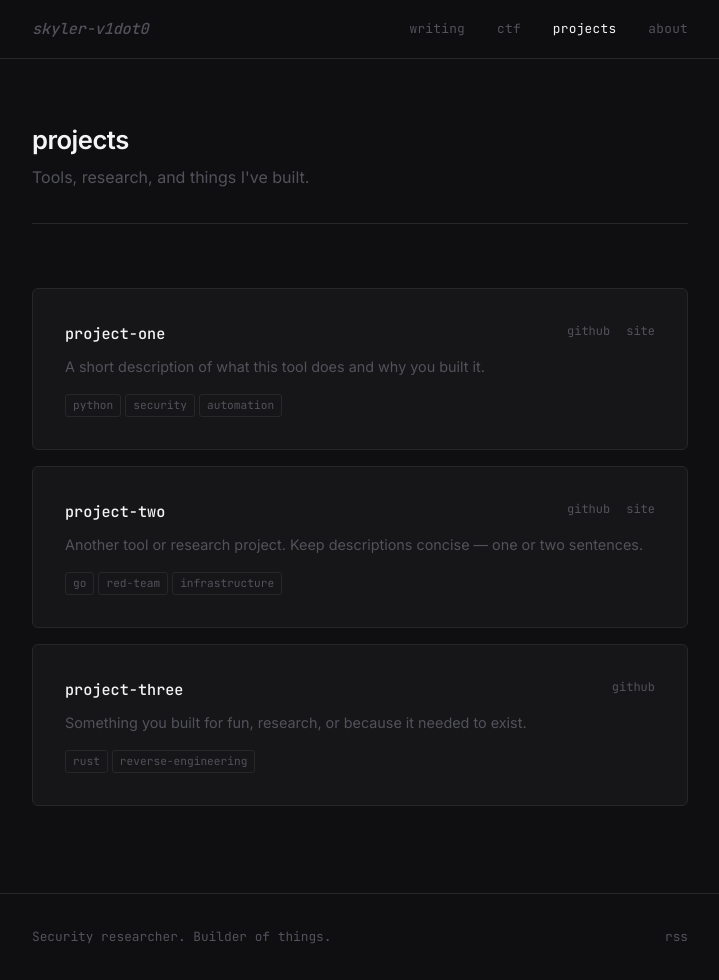
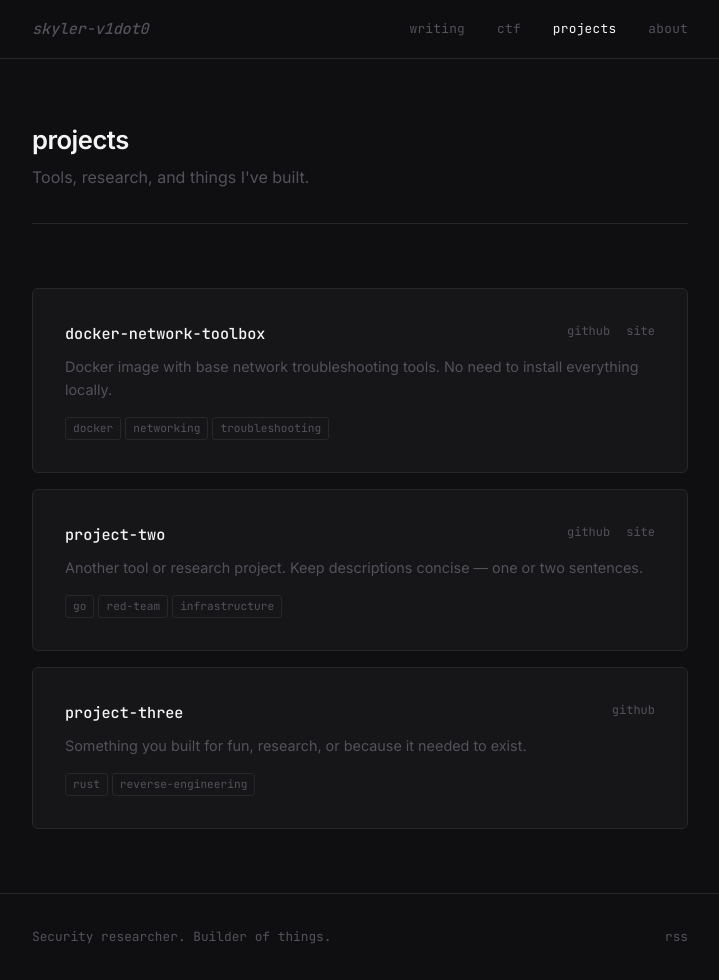
Before and after one commit to skyler-v1dot0/personal-site, a Jekyll site: the page built from projects.md, in a window 1280 px wide and 980 px high. Shown: the whole window, without its empty margins (280-999 px from the left). Built offline with Jekyll 4.4.1, drawn with Linux system fonts in a browser that asks for light colours.

Commit message:
added docker network toolbox project

```diff
--- a/_data/projects.yml
+++ b/_data/projects.yml
@@ -1,12 +1,12 @@
 # Add your projects here
-- name: "project-one"
-  description: "A short description of what this tool does and why you built it."
-  github: "https://github.com/yourusername/project-one"
+- name: "docker-network-toolbox"
+  description: "Docker image with base network troubleshooting tools. No need to install everything locally."
+  github: "https://github.com/skyler-v1dot0/docker-network-toolbox"
   url: ""
   tags:
-    - python
-    - security
-    - automation
+    - docker
+    - networking
+    - troubleshooting
 
 - name: "project-two"
   description: "Another tool or research project. Keep descriptions concise — one or two sentences."
```
